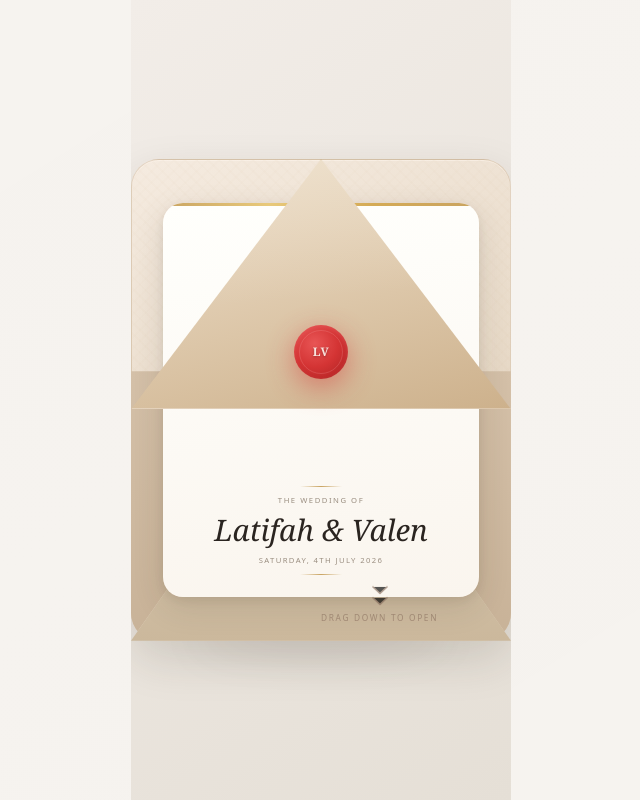
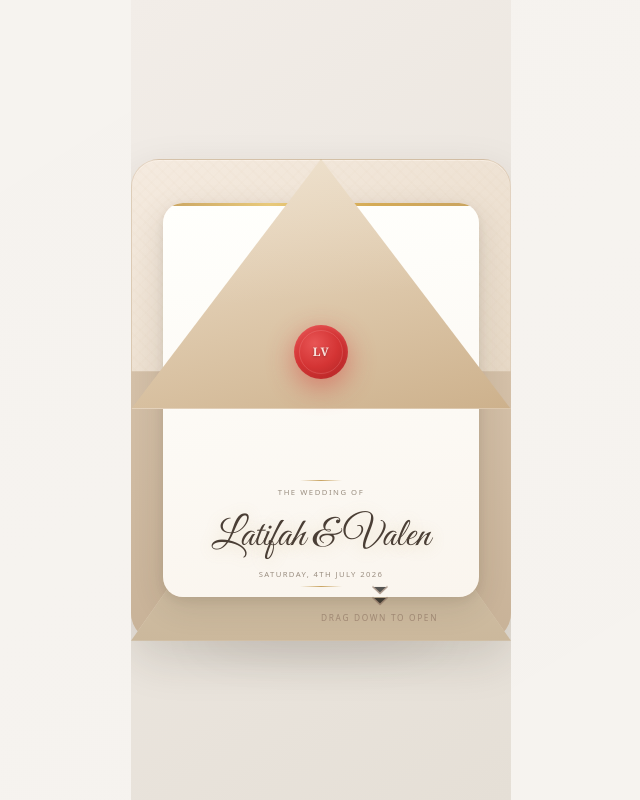
Before and after one commit to itskulen/wedding-invitation-next, a Next.js app: page / in a window 1280 px wide. Shown: the whole page, without its empty margins (319-959 px from the left). Built offline with nearby package versions, Linux system fonts and the light colour scheme.

Commit message:
envelope reposition

```diff
--- a/src/components/Envelope.tsx
+++ b/src/components/Envelope.tsx
@@ -1,4 +1,7 @@
+'use client';
+
 import { useState, useEffect, useRef, type PointerEvent } from "react";
+import { motion } from "framer-motion";
 
 declare global {
   interface Window {
@@ -271,6 +274,7 @@ export default function ModernEnvelope({ onOpen }: { onOpen?: () => void }) {
         @keyframes pulse{0%,100%{opacity:.65;transform:scale(1)}50%{opacity:1;transform:scale(1.05)}}
         @keyframes float{0%,100%{transform:translateY(0)}50%{transform:translateY(-8px)}}
         @keyframes glow{0%,100%{box-shadow:0 6px 20px rgba(212,52,52,0.35),inset 0 2px 4px rgba(255,140,140,0.2)}50%{box-shadow:0 8px 28px rgba(212,52,52,0.5),inset 0 2px 4px rgba(255,140,140,0.3)}}
+        @keyframes coupleGlow{0%,100%{text-shadow:0 0 0 transparent}50%{text-shadow:0 2px 18px rgba(196,168,98,0.35)}}
       `}</style>
 
       {/* Burst birds */}
@@ -321,24 +325,52 @@ export default function ModernEnvelope({ onOpen }: { onOpen?: () => void }) {
           borderRadius:20,background:"linear-gradient(172deg,#fffffc,#faf5ee)",
           boxShadow:"0 10px 32px rgba(50,38,28,0.12), 0 3px 10px rgba(50,38,28,0.08)",
           zIndex:5,display:"flex",flexDirection:"column",alignItems:"center",justifyContent:"flex-end",
-          paddingBottom:22,overflow:"hidden",
+          paddingBottom:10,overflow:"hidden",
           transform:isDragging?`translateY(${Math.min(dragY*.68,58)}px)`:"translateY(0)",
           transition:isDragging?"none":"transform .48s cubic-bezier(.25,1.2,.5,1)",
         }}>
           {/* Subtle top accent */}
           <div style={{position:"absolute",top:0,left:0,right:0,height:3,background:"linear-gradient(to right,#c9a462,#e8c97a,#d4aa55,#c9a462)"}}/>
 
-          <div style={{display:"flex",flexDirection:"column",alignItems:"center",textAlign:"center",gap:5,padding:"0 20px",width:"100%"}}>
-            {guestName && (
-              <div style={{width:"100%",maxWidth:240,padding:"11px 15px",marginBottom:10,background:"linear-gradient(162deg,#fbf8f2,#f4ede2)",borderRadius:11,border:"1px solid rgba(201,164,98,0.22)"}}>
-                <p style={{fontSize:".46rem",letterSpacing:".22em",textTransform:"uppercase",color:"#aaa9a3",fontFamily:"system-ui,sans-serif",fontWeight:600,margin:"0 0 6px 0"}}>You are invited</p>
+          <div style={{display:"flex",flexDirection:"column",alignItems:"center",textAlign:"center",gap:3,padding:"0 20px",width:"100%"}}>            {guestName && (
+            <div style={{width:"100%",maxWidth:240,padding:"8px 15px",marginBottom:6,background:"linear-gradient(162deg,#fbf8f2,#f4ede2)",borderRadius:11,border:"1px solid rgba(201,164,98,0.22)"}}>
+                  <p style={{fontSize:".46rem",letterSpacing:".22em",textTransform:"uppercase",color:"#aaa9a3",fontFamily:"system-ui,sans-serif",fontWeight:600,margin:"0 0 4px 0"}}>You are invited</p>
                 <p style={{fontFamily:"Georgia,serif",fontSize:"clamp(1rem,3.5vw,1.35rem)",fontWeight:700,color:"#2a2420",lineHeight:1.2,margin:0}}>{guestName}</p>
-                <div style={{width:28,height:1,background:"linear-gradient(to right,transparent,#c9a462,transparent)",margin:"7px auto 0"}}/>
+                <div style={{width:28,height:1,background:"linear-gradient(to right,transparent,#c9a462,transparent)",margin:"5px auto 0"}}/>
               </div>
             )}
             <div style={{width:42,height:1,background:"linear-gradient(to right,transparent,#c9a462,transparent)",marginBottom:3}}/>
             <p style={{fontSize:".48rem",letterSpacing:".2em",textTransform:"uppercase",color:"#9a8e80",fontFamily:"system-ui,sans-serif",fontWeight:500,margin:0}}>The Wedding Of</p>
-            <div style={{fontFamily:"Georgia,serif",fontSize:"clamp(1.35rem,4.2vw,1.85rem)",color:"#2a2420",lineHeight:1.1,fontStyle:"italic",margin:"3px 0"}}>Latifah &amp; Valen</div>
+            <motion.div
+              initial={{ opacity: 0, y: 10 }}
+              animate={{ opacity: 1, y: 0 }}
+              transition={{ duration: 0.75, delay: 0.2, ease: "easeOut" }}
+              whileHover={{ scale: 1.05 }}
+              whileTap={{ scale: 0.98 }}
+              style={{
+                display: "flex",
+                alignItems: "baseline",
+                justifyContent: "center",
+                flexWrap: "wrap",
+                gap: "0.2em 0.28em",
+                margin: "8px 0 4px",
+                padding: "4px 8px",
+                cursor: "default",
+                animation: "coupleGlow 4s ease-in-out infinite",
+              }}
+            >
+              <span
+                style={{
+                  fontFamily: "'Great Vibes', cursive",
+                  fontSize: "clamp(1.85rem, 5.2vw, 2.5rem)",
+                  color: "#4A3E35",
+                  lineHeight: 1.1,
+                  fontWeight: 400,
+                }}
+              >
+                Latifah &amp; Valen
+              </span>
+            </motion.div>
             <p style={{fontSize:".48rem",letterSpacing:".18em",textTransform:"uppercase",color:"#9a8e80",fontFamily:"system-ui,sans-serif",fontWeight:500,margin:0}}>Saturday, 4th July 2026</p>
             <div style={{width:42,height:1,background:"linear-gradient(to right,transparent,#c9a462,transparent)",marginTop:3}}/>
           </div>
```
